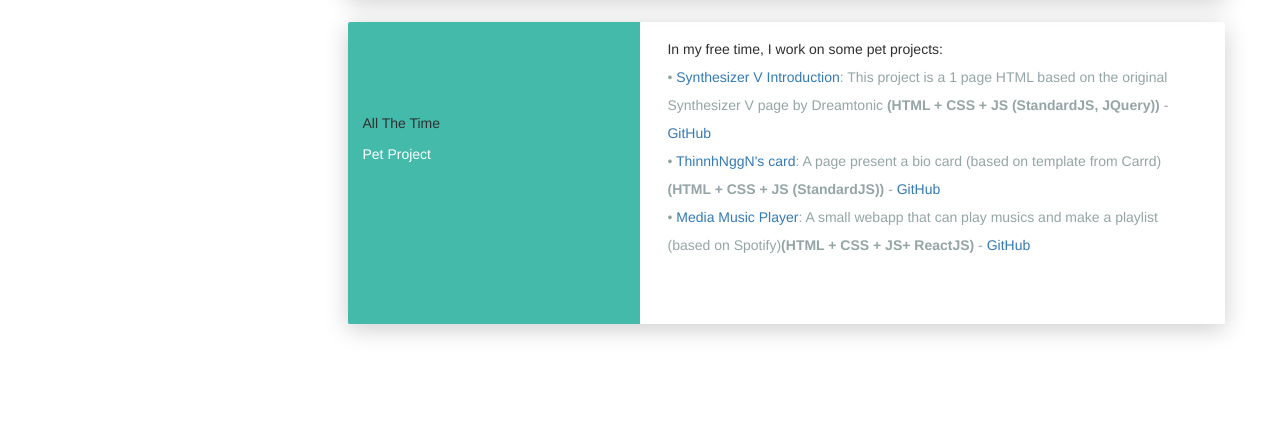
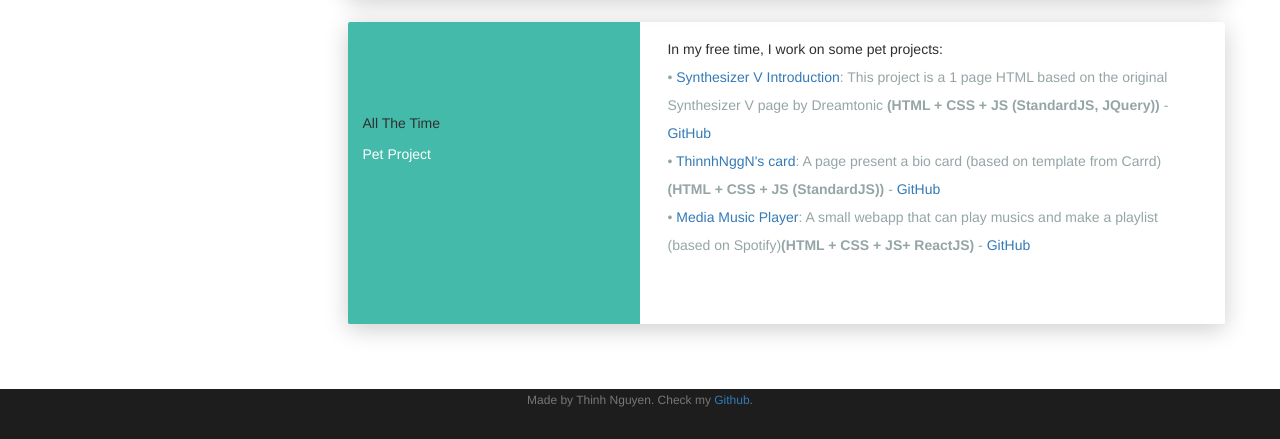
Before and after one commit to phucthinh12121999/thinh-cv, a website with bundled scripts: page index.html in a window 1280 px wide. Shown: the part 3187-3626 px from the top of the page. Before the commit the page ends 3576 px from the top, so only its background shows below. Built offline with nearby package versions, Linux system fonts and the light colour scheme.

Commit message:
add footer

```diff
--- a/css/style.css
+++ b/css/style.css
@@ -413,6 +413,18 @@ sm {
   margin: 0;
   background-color: grey;
 }
+
+.footer-credit {
+  text-align: center;
+  padding-bottom: 30px;
+  background-color: #1d1d1d;
+}
+
+.footer-credit small {
+  font-size: 12px;
+  color: hsla(0, 0%, 100%, 0.4);
+}
+
 @media (max-width: 1200px) {
   .card .card-body {
     min-height: 82px;
--- a/index.html
+++ b/index.html
@@ -496,7 +496,11 @@
     <!--/.container -->
   </section>
 
-
+  <footer>
+    <div class="footer-credit">
+      <small>Made by Thinh Nguyen. Check my <a href="https://github.com/phucthinh12121999">Github</a>.</small>
+    </div>
+  </footer>
   <!-- JavaScript Libraries -->
   <script>
     // Get the modal
```
